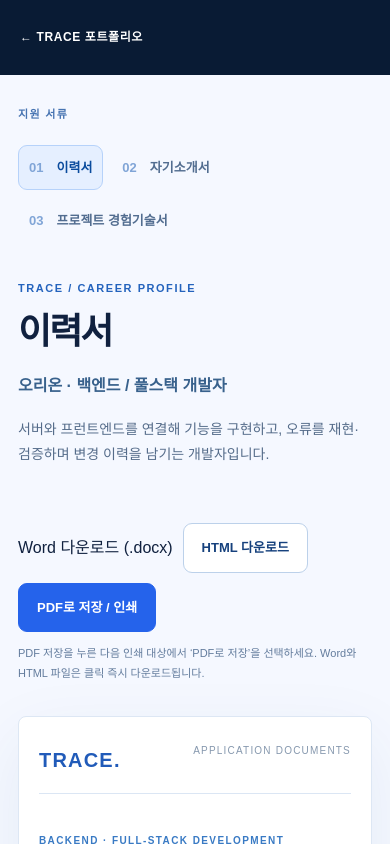
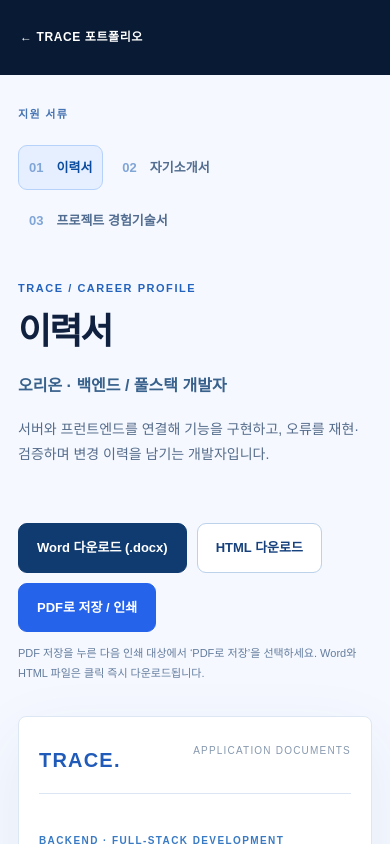
Before and after one commit to SuperNova080710/Trace, a Next.js app: page /documents/resume in a window 390 px wide. Shown: the top 844 px of the page. Built offline with nearby package versions, Linux system fonts and the light colour scheme.

Commit message:
style: Word 다운로드 버튼을 기존 TRACE 톤에 맞게 배치
- 문서 페이지 행동 버튼의 시각적 위계 정리
- 모바일 화면에서도 줄바꿈되는 버튼 영역 유지
- 인쇄 시 불필요한 UI 숨김 유지

```diff
--- a/src/app/documents/[slug]/document.css
+++ b/src/app/documents/[slug]/document.css
@@ -9,7 +9,8 @@
 .application-disclaimer{font-size:11px;color:#7084a0;line-height:1.8;margin-top:32px}
 .application-intro{padding-bottom:18px}.application-kicker{color:#2463bd;font-weight:800;font-size:11px;letter-spacing:.14em}.application-intro h1{font-size:clamp(36px,5vw,58px);letter-spacing:-.055em;line-height:1.3;margin:10px 0}
 .application-subtitle{font-weight:800;color:#38618c}.application-summary{color:#556c8a;margin-top:16px;font-size:14px}
-.application-actions{display:flex;flex-wrap:wrap;gap:10px;align-items:center;margin:24px 0 32px}.application-actions button{background:white;color:#16417d;border:1px solid #bcd1ea;border-radius:9px;padding:12px 18px;cursor:pointer;font-size:13px;font-weight:800}
+.application-actions{display:flex;flex-wrap:wrap;gap:10px;align-items:center;margin:24px 0 32px}.application-actions .application-word-download{display:inline-flex;align-items:center;background:#103b70;color:#fff;border:1px solid #103b70;border-radius:9px;padding:12px 18px;font-size:13px;font-weight:800;text-decoration:none}.application-actions .application-word-download:hover{background:#215b9b}
+.application-actions button{background:white;color:#16417d;border:1px solid #bcd1ea;border-radius:9px;padding:12px 18px;cursor:pointer;font-size:13px;font-weight:800}
 .application-actions button.primary{background:#2563eb;border-color:#2563eb;color:#fff}.application-actions button:hover{filter:brightness(.93)}
 .application-actions p{flex-basis:100%;font-size:11px;color:#637c9d;margin:2px 0 0}
 .application-paper{background:#fff;border:1px solid #dde7f4;border-radius:8px;box-shadow:0 22px 70px #16417d12;padding:clamp(26px,5vw,66px);overflow-wrap:anywhere}
```
